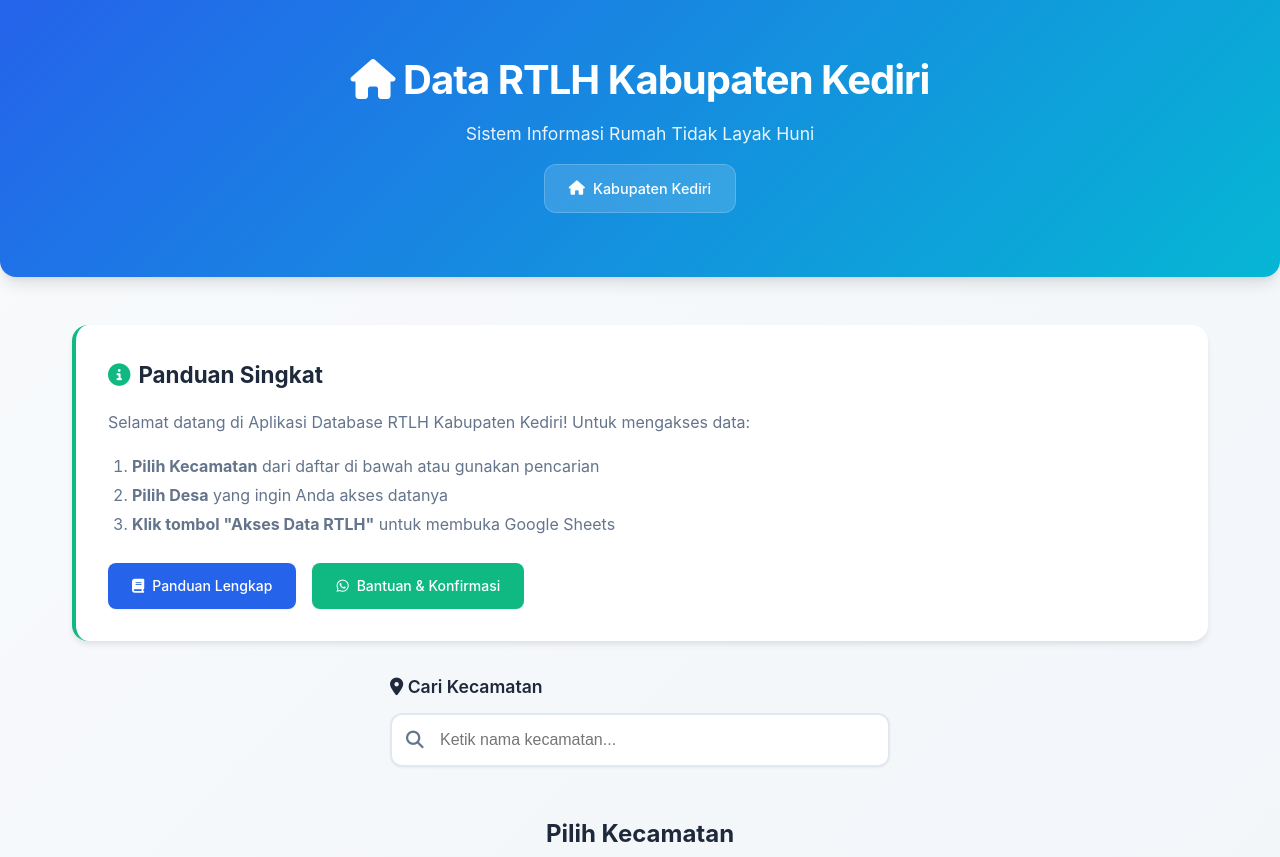
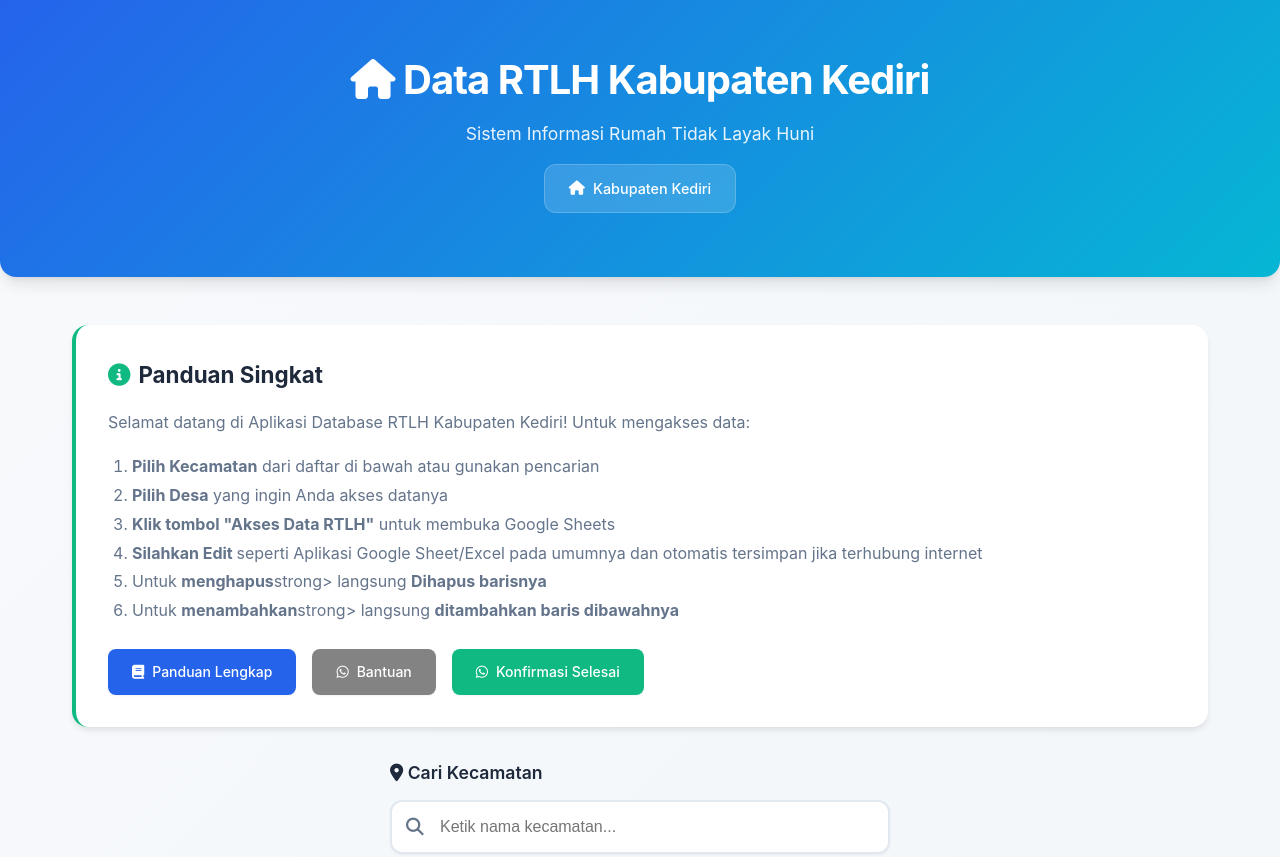
Before and after one commit to pendataanrtlhkabkediri/database, a plain HTML site: page index.html in a window 1280 px wide. Shown: the top 857 px of the page. Drawn offline with nearby package versions, Linux system fonts and the light colour scheme.

Commit message:
Update index.html

```diff
--- a/index.html
+++ b/index.html
@@ -574,14 +574,21 @@
             <li><strong>Pilih Kecamatan</strong> dari daftar di bawah atau gunakan pencarian</li>
             <li><strong>Pilih Desa</strong> yang ingin Anda akses datanya</li>
             <li><strong>Klik tombol "Akses Data RTLH"</strong> untuk membuka Google Sheets</li>
+            <li><strong>Silahkan Edit </strong> seperti Aplikasi Google Sheet/Excel pada umumnya dan otomatis tersimpan jika terhubung internet</li>
+            <li>Untuk <strong>menghapus</strong>strong> langsung <strong>Dihapus barisnya</strong> </li>
+            <li>Untuk <strong>menambahkan</strong>strong> langsung <strong>ditambahkan baris dibawahnya</strong> </li>
           </ol>
           <div style="display: flex; gap: 1rem; flex-wrap: wrap;">
             <a href="panduan.html" class="btn" style="background: #2563eb; color: white; text-decoration: none;">
               <i class="fas fa-book"></i> Panduan Lengkap
             </a>
-            <a href="https://wa.me/6285645719632?text=Halo,%20saya%20memerlukan%20bantuan%20terkait%20aplikasi%20RTLH%20Kabupaten%20Kediri"
+            <a href="https://wa.me/6285645719632?text=Halo,%20saya%20memerlukan%20bantuan%20terkait%20aplikasi%20RTLH%20dari%20Desa%20"
+               class="btn" target="_blank" style="background: #838383; color: white; text-decoration: none;">
+              <i class="fab fa-whatsapp"></i> Bantuan
+            </a>
+             <a href="https://wa.me/6285645719632?text=Halo,%20saya%20telah%20melakukan%20pendataan%20RTLH%20Kabupaten%20Kediri"
                class="btn" target="_blank" style="background: #10b981; color: white; text-decoration: none;">
-              <i class="fab fa-whatsapp"></i> Bantuan & Konfirmasi
+              <i class="fab fa-whatsapp"></i> Konfirmasi Selesai
             </a>
           </div>
         </div>
```
